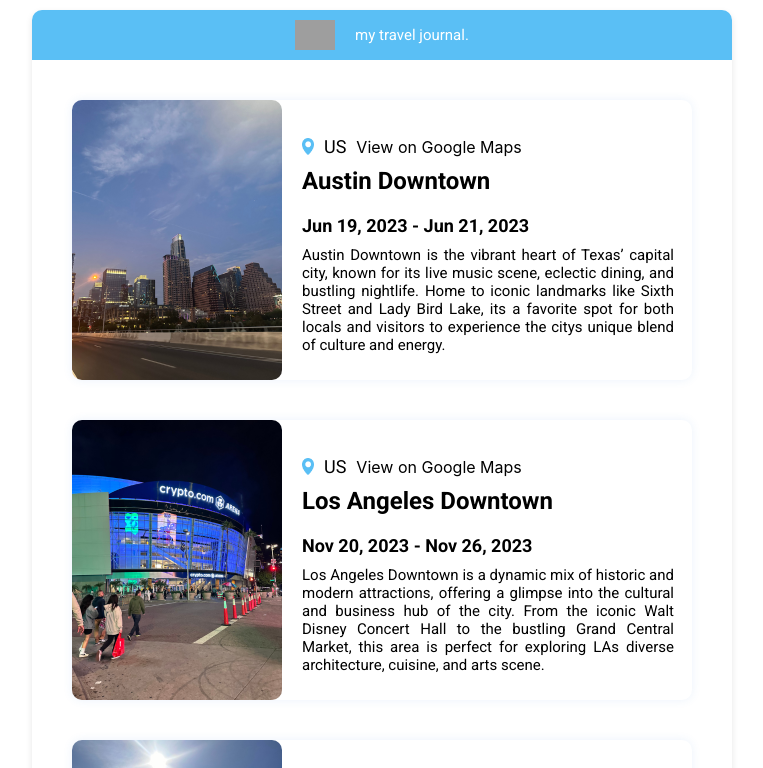
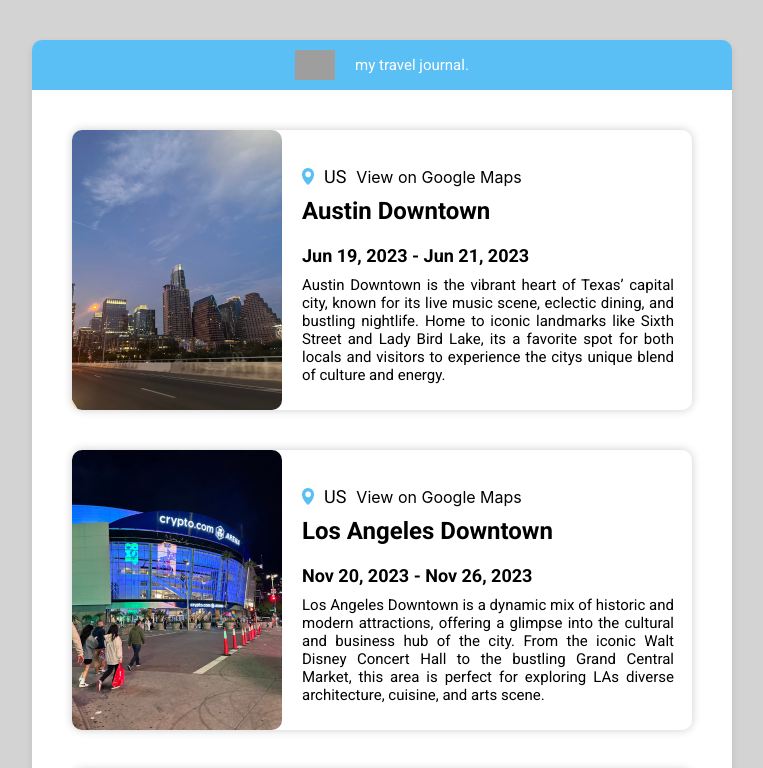
Before and after one commit to jucax/travel-journal-project, a React (Create React App) app: page / in a window 1280 px wide. Shown: the top 768 px of the page, without its empty margins (258-1021 px from the left). Built offline with nearby package versions, Linux system fonts and the light colour scheme; grey boxes are pictures that could not be loaded.

Commit message:
Finished travel journal project

```diff
--- a/src/App.css
+++ b/src/App.css
@@ -1,14 +1,18 @@
 body {
-  margin-top: 10px;
   display: flex;
   justify-content: center;
+  margin-top: 40px;
+  background-color: lightgray;
 }
 
 .container {
   width: 700px;
+  height: 1050px;
   box-shadow: 0px 2.98256px 7.4564px rgba(0, 0, 0, 0.1);
   border-radius: 10px;
   overflow: hidden;
+  overflow-y: auto;
+  background-color: white;
 }
 
 h1, h2, h3, p {
@@ -62,7 +66,7 @@ nav {
   align-items: center;
   gap: 20px;
   margin: 40px 40px;
-  box-shadow: 0 0 10px rgba(56, 127, 214, 0.1);
+  box-shadow: 0 0 10px rgba(0, 0, 0, 0.2);
   border-radius: 10px;
   padding-right: 18px;
 }
```
